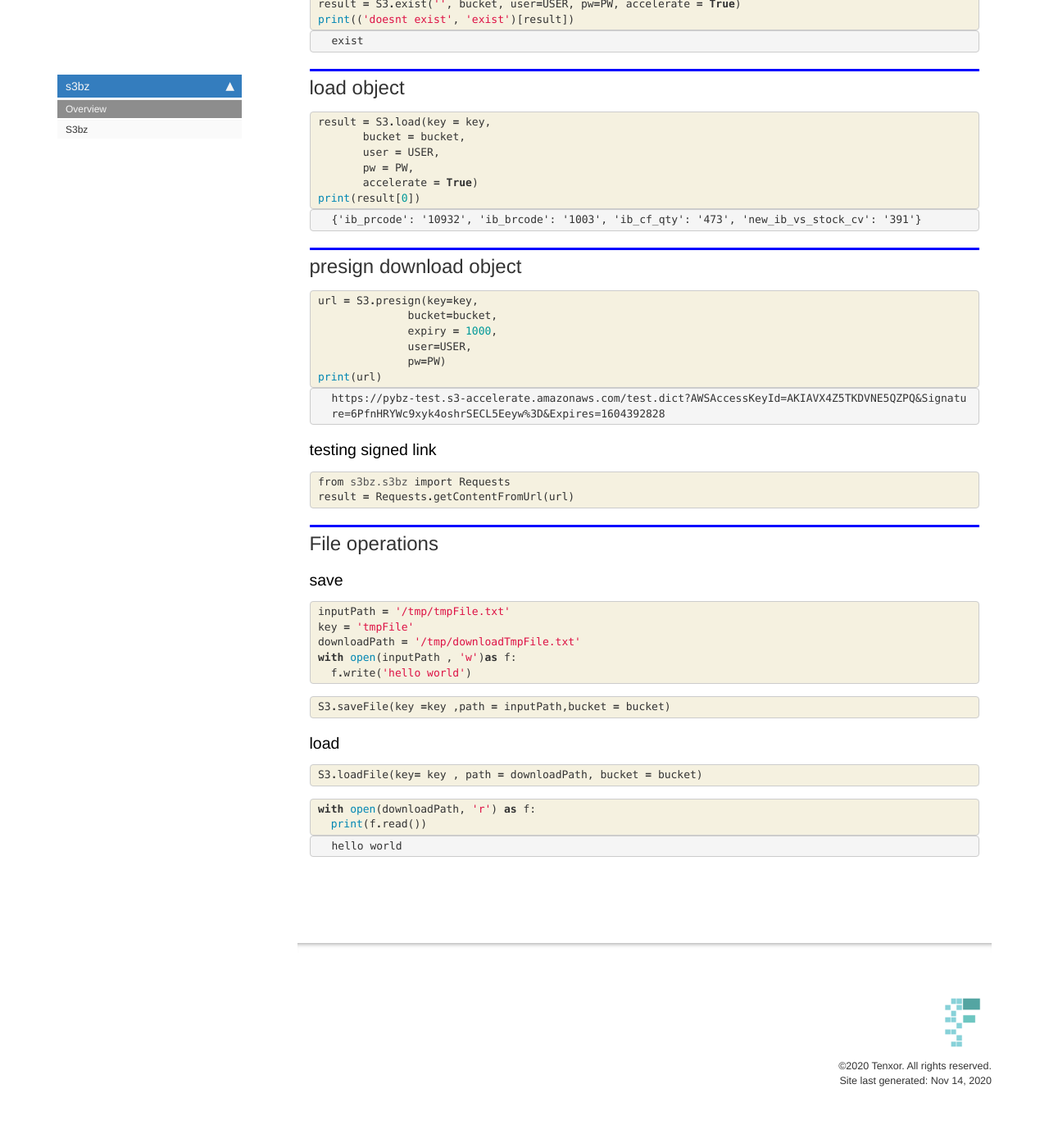
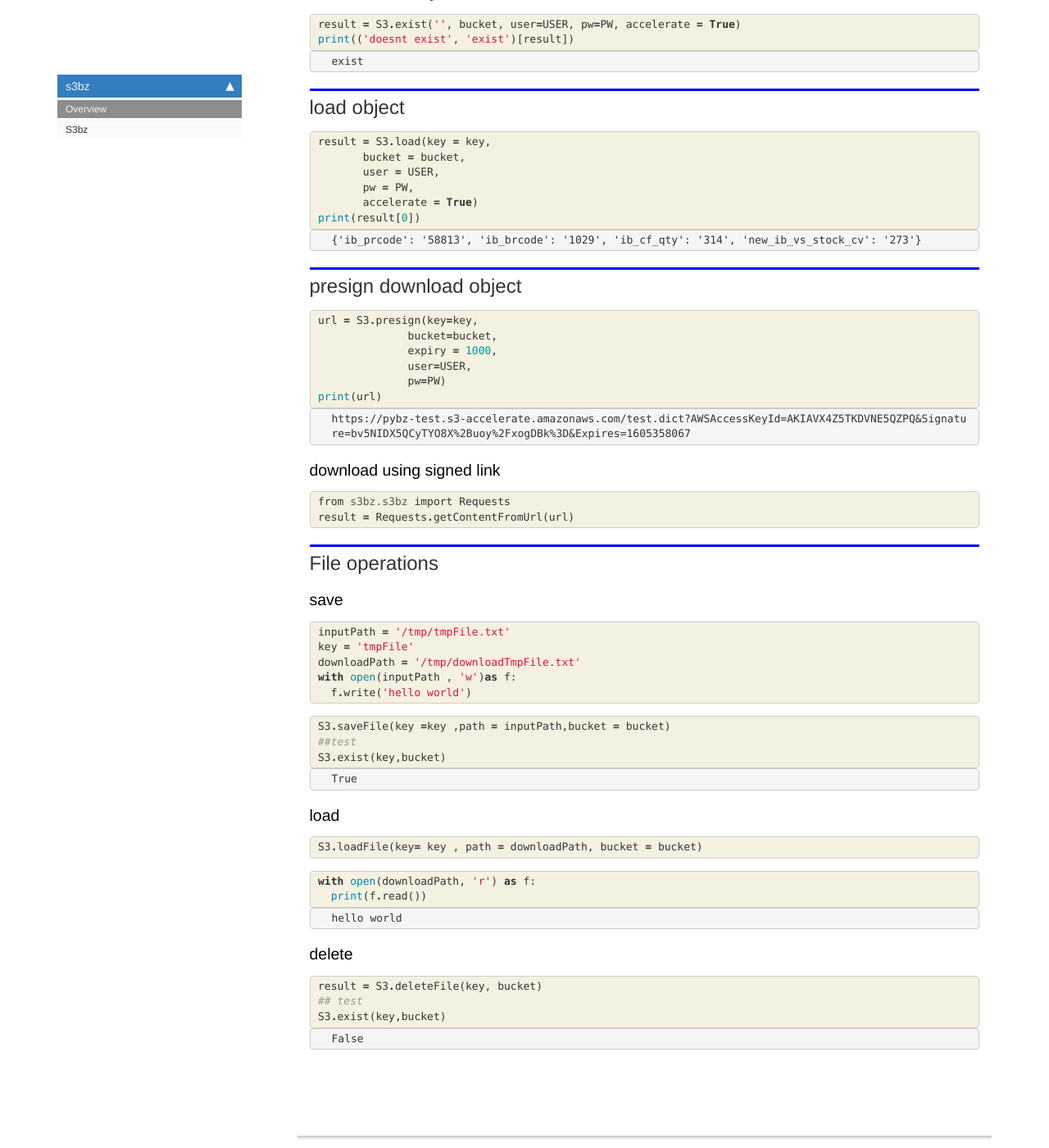
Before and after one commit to thanakijwanavit/s3bz, a Jekyll site: the page built from docs/index.html, in a window 1280 px wide and 1400 px high, scrolled down 1601 px. Shown: the whole window at 82% size. Built offline with Jekyll 4.4.1, drawn with Linux system fonts in a browser that asks for light colours; nearby versions of some CDN libraries; comment, search, counter and statistics services are not loaded; before the commit the page ends 2979 px from its top, so only the background shows below that; some of the changed text lies outside the part shown.

```diff
--- a/docs/index.html
+++ b/docs/index.html
@@ -226,7 +226,7 @@ nb_path: "index.ipynb"
 <div class="output_area">
 
 <div class="output_subarea output_stream output_stdout output_text">
-<pre>{&#39;ib_prcode&#39;: &#39;10932&#39;, &#39;ib_brcode&#39;: &#39;1003&#39;, &#39;ib_cf_qty&#39;: &#39;473&#39;, &#39;new_ib_vs_stock_cv&#39;: &#39;391&#39;}
+<pre>{&#39;ib_prcode&#39;: &#39;58813&#39;, &#39;ib_brcode&#39;: &#39;1029&#39;, &#39;ib_cf_qty&#39;: &#39;314&#39;, &#39;new_ib_vs_stock_cv&#39;: &#39;273&#39;}
 </pre>
 </div>
 </div>
@@ -268,7 +268,7 @@ nb_path: "index.ipynb"
 <div class="output_area">
 
 <div class="output_subarea output_stream output_stdout output_text">
-<pre>https://pybz-test.s3-accelerate.amazonaws.com/test.dict?AWSAccessKeyId=AKIAVX4Z5TKDVNE5QZPQ&amp;Signature=6PfnHRYWc9xyk4oshrSECL5Eeyw%3D&amp;Expires=1604392828
+<pre>https://pybz-test.s3-accelerate.amazonaws.com/test.dict?AWSAccessKeyId=AKIAVX4Z5TKDVNE5QZPQ&amp;Signature=bv5NIDX5QCyTYO8X%2Buoy%2FxogDBk%3D&amp;Expires=1605358067
 </pre>
 </div>
 </div>
@@ -281,7 +281,7 @@ nb_path: "index.ipynb"
 
 <div class="cell border-box-sizing text_cell rendered"><div class="inner_cell">
 <div class="text_cell_render border-box-sizing rendered_html">
-<h3 id="testing-signed-link">testing signed link<a class="anchor-link" href="#testing-signed-link"> </a></h3>
+<h3 id="download-using-signed-link">download using signed link<a class="anchor-link" href="#download-using-signed-link"> </a></h3>
 </div>
 </div>
 </div>
@@ -344,9 +344,27 @@ nb_path: "index.ipynb"
 <div class="inner_cell">
     <div class="input_area">
 <div class=" highlight hl-ipython3"><pre><span></span><span class="n">S3</span><span class="o">.</span><span class="n">saveFile</span><span class="p">(</span><span class="n">key</span> <span class="o">=</span><span class="n">key</span> <span class="p">,</span><span class="n">path</span> <span class="o">=</span> <span class="n">inputPath</span><span class="p">,</span><span class="n">bucket</span> <span class="o">=</span> <span class="n">bucket</span><span class="p">)</span>
+<span class="c1">##test</span>
+<span class="n">S3</span><span class="o">.</span><span class="n">exist</span><span class="p">(</span><span class="n">key</span><span class="p">,</span><span class="n">bucket</span><span class="p">)</span>
 </pre></div>
 
     </div>
+</div>
+</div>
+
+<div class="output_wrapper">
+<div class="output">
+
+<div class="output_area">
+
+
+
+<div class="output_text output_subarea output_execute_result">
+<pre>True</pre>
+</div>
+
+</div>
+
 </div>
 </div>
 
@@ -408,4 +426,45 @@ nb_path: "index.ipynb"
 </div>
     {% endraw %}
 
+<div class="cell border-box-sizing text_cell rendered"><div class="inner_cell">
+<div class="text_cell_render border-box-sizing rendered_html">
+<h3 id="delete">delete<a class="anchor-link" href="#delete"> </a></h3>
 </div>
+</div>
+</div>
+    {% raw %}
+
+<div class="cell border-box-sizing code_cell rendered">
+<div class="input">
+
+<div class="inner_cell">
+    <div class="input_area">
+<div class=" highlight hl-ipython3"><pre><span></span><span class="n">result</span> <span class="o">=</span> <span class="n">S3</span><span class="o">.</span><span class="n">deleteFile</span><span class="p">(</span><span class="n">key</span><span class="p">,</span> <span class="n">bucket</span><span class="p">)</span>
+<span class="c1">## test</span>
+<span class="n">S3</span><span class="o">.</span><span class="n">exist</span><span class="p">(</span><span class="n">key</span><span class="p">,</span><span class="n">bucket</span><span class="p">)</span>
+</pre></div>
+
+    </div>
+</div>
+</div>
+
+<div class="output_wrapper">
+<div class="output">
+
+<div class="output_area">
+
+
+
+<div class="output_text output_subarea output_execute_result">
+<pre>False</pre>
+</div>
+
+</div>
+
+</div>
+</div>
+
+</div>
+    {% endraw %}
+
+</div>
--- a/s3bz/__init__.py
+++ b/s3bz/__init__.py
@@ -1 +1 @@
-__version__ = "0.0.5"
+__version__ = "0.1.2"
```
Also changed, not shown: s3bz/s3bz.py (+20 -0 lines), README.md, 4 other files.
